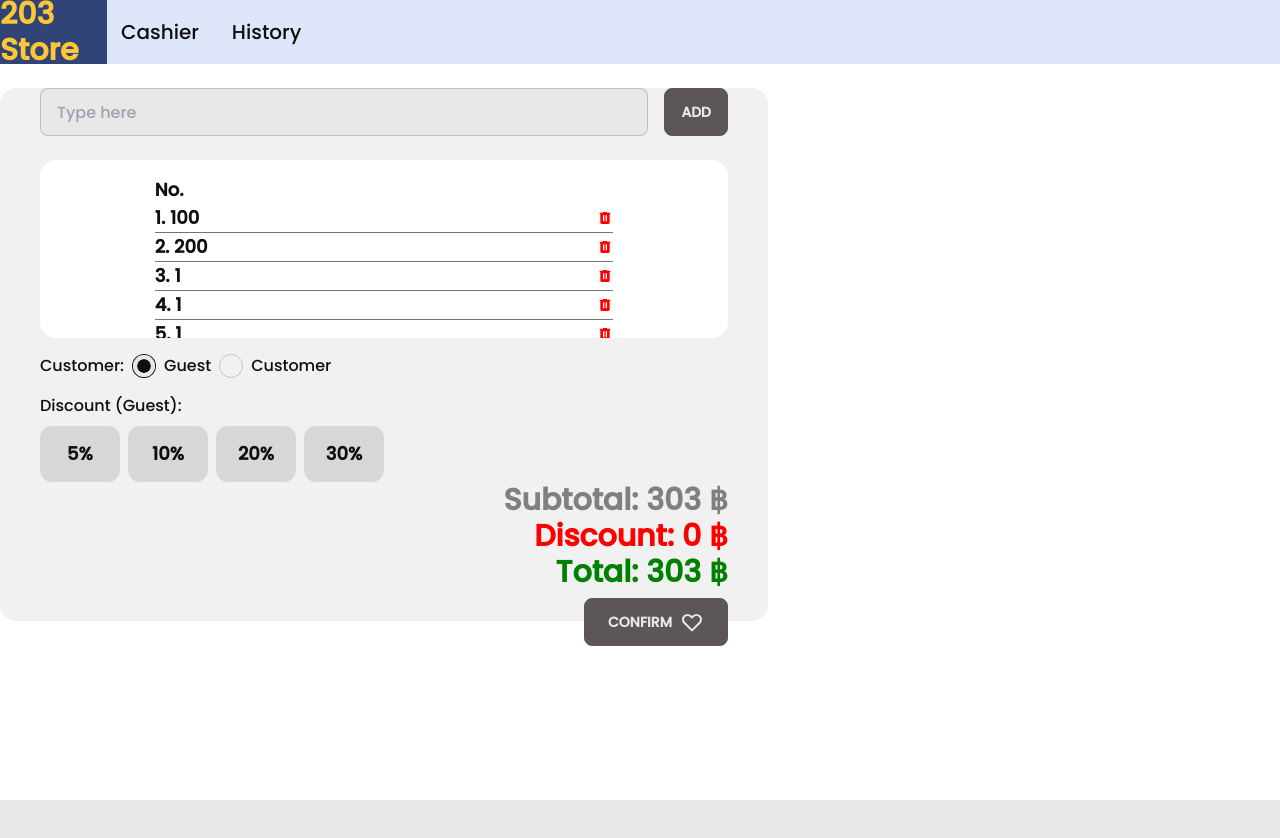
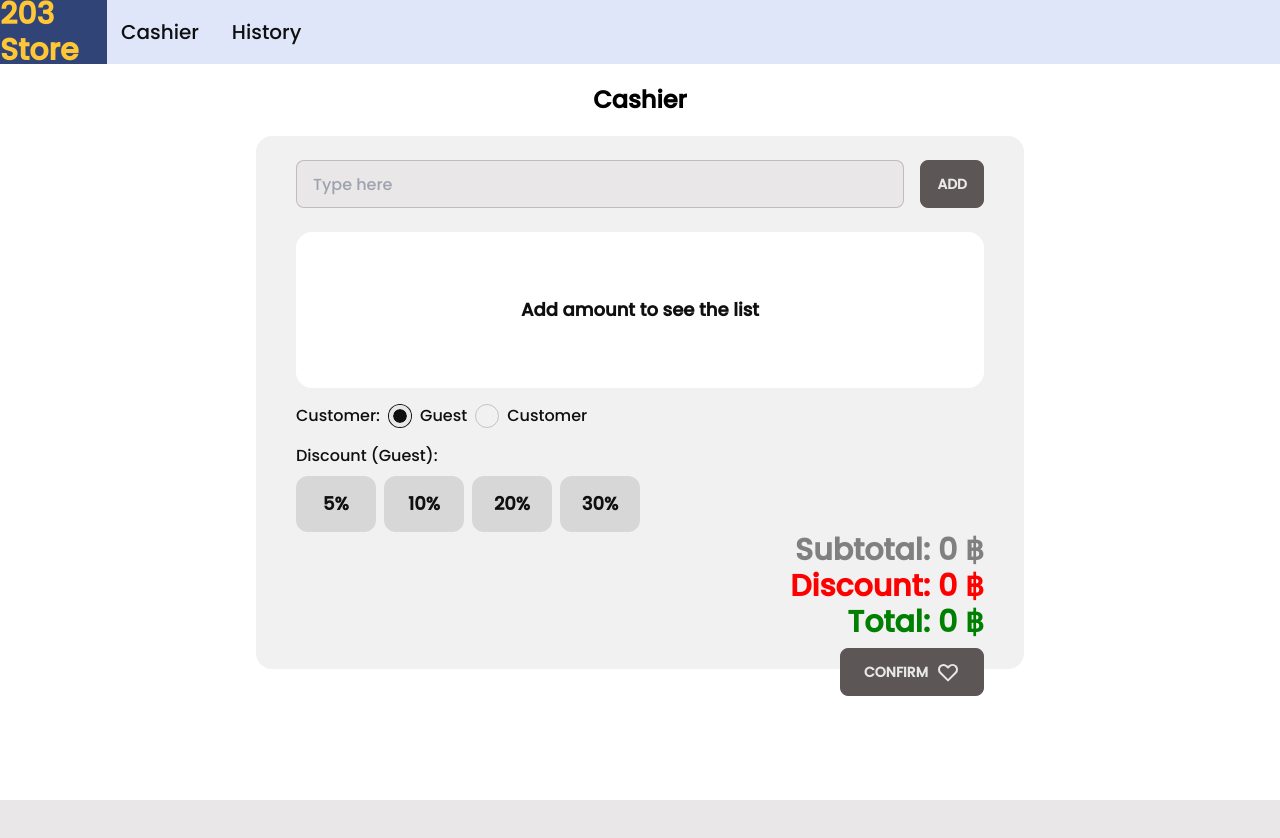
Before and after one commit to TanasitISTG/203-Store, a Vue app: page / in a window 1280 px wide. Shown: the top 838 px of the page. Before the commit the page ends 800 px from the top, so only its background shows below. Built offline with nearby package versions, Linux system fonts and the light colour scheme.

Commit message:
Refactor Cashier.vue to import calculation composables and use them in getTotalWithDiscount function

```diff
--- a/src/components/Cashier/Cashier.vue
+++ b/src/components/Cashier/Cashier.vue
@@ -2,27 +2,14 @@
 import { ref, watch } from 'vue';
 import BaseCard from '../Base/BaseCard.vue';
 import DeleteIcon from '../Icons/DeleteIcon.vue';
+import Header from '../Header.vue';
+
+import { getTotal, getDiscount, getTotalWithDiscount } from '../../composables/calculation';
 
 let amount = ref('');
-let amountArray = ref([100, 200, 1, 1, 1]);
+let amountArray = ref([]);
 let discount = ref(0);
 let customerType = ref('Guest')
-
-const getTotal = () => {
-    let total = 0;
-    amountArray.value.forEach((amount) => {
-        total += parseInt(amount);
-    });
-    return total;
-};
-
-const getTotalWithDiscount = () => {
-    return getTotal() - (getTotal() * discount.value / 100);
-}
-
-const getDiscount = () => {
-    return getTotal() * discount.value / 100;
-}
 
 const addAmount = () => {
     if (amount.value === '' || parseInt(amount.value) === 0 || amount.value.length === 0 || isNaN(amount.value) || amount.value === null || amount.value === undefined) {
@@ -46,11 +33,11 @@ const addToHistory = async () => {
                 'Content-Type': 'application/json'
             },
             body: JSON.stringify({
-                amount: getTotalWithDiscount(),
+                amount: getTotalWithDiscount(discount.value, amountArray.value),
                 customerType: customerType.value,
-                discount: `${discount.value}%`,
-                date: new Date().toISOString().split('T')[0],
-                time: new Date().toLocaleTimeString('en-US', { hour12: false }),
+                discountPercentage: discount.value,
+                timestamp: new Date().toLocaleString('th-TH', { hour12: false }),
+                amounts: amountArray.value,
                 isEditted: false,
                 oldData: null
             })
@@ -72,19 +59,19 @@ watch([amountArray.value, customerType], () => {
     if (customerType.value === 'Guest') {
         discount.value = 0;
     } else {
-        if (getTotal() >= 400) {
+        if (getTotal(amountArray.value) >= 400) {
             discount.value = 5;
         }
-        if (getTotal() >= 800) {
+        if (getTotal(amountArray.value) >= 800) {
             discount.value = 10;
         }
-        if (getTotal() >= 1200) {
+        if (getTotal(amountArray.value) >= 1200) {
             discount.value = 20;
         }
-        if (getTotal() >= 1600) {
+        if (getTotal(amountArray.value) >= 1600) {
             discount.value = 30;
         }
-        if (getTotal() < 400) {
+        if (getTotal(amountArray.value) < 400) {
             discount.value = 0;
         }
     }
@@ -92,15 +79,17 @@ watch([amountArray.value, customerType], () => {
 </script>
 
 <template>
-    <BaseCard width="w-3/5" height="h-2/3" backgroundColor="bg-[#F1F1F1]">
-        <div class="flex flex-row space-x-4 mt-6 mx-10">
+    <div class="w-full h-full flex flex-col items-center">
+        <Header title="Cashier" class="m-5" />
+        <BaseCard width="w-3/5" height="h-2/3" backgroundColor="bg-[#F1F1F1]" class="pb-16">
+            <div class="flex flex-row space-x-4 pt-6 mx-10">
                 <input type="text" placeholder="Type here" class="input input-bordered w-full max-w-5xl" v-model="amount"
                     @keyup.enter="addAmount()" />
                 <button class="btn" @click="addAmount()">Add</button>
             </div>
 
             <BaseCard width="w-1/1" height="h-1/3" backgroundColor="bg-white" class="mx-10 mt-6 overflow-auto scrollbar">
-            <div class="w-2/3 h-ful mx-auto pt-4">
+                <div class="w-2/3 h-ful mx-auto pt-4" v-if="amountArray.length !== 0">
                     <p class="text-lg font-semibold">No.</p>
                     <div v-for="(amount, index) in amountArray" :key="index">
                         <div class="w-full flex flex-row">
@@ -114,6 +103,9 @@ watch([amountArray.value, customerType], () => {
                         <hr class="border-stone-500" />
                     </div>
                 </div>
+                <div class="h-full flex justify-center items-center" v-else>
+                    <p class="text-lg font-semibold">Add amount to see the list</p>
+                </div>
             </BaseCard>
 
             <div class="w-4/5 flex flex-col mx-10">
@@ -121,7 +113,8 @@ watch([amountArray.value, customerType], () => {
                     <p>Customer:</p>
                     <input type="radio" name="radio-1" class="radio" value="Guest" v-model="customerType" checked />
                     <p>Guest</p>
-                <input type="radio" name="radio-1" class="radio radio-base-100" value="Customer" v-model="customerType" />
+                    <input type="radio" name="radio-1" class="radio radio-base-100" value="Customer"
+                        v-model="customerType" />
                     <p>Customer</p>
                 </div>
 
@@ -153,9 +146,11 @@ watch([amountArray.value, customerType], () => {
             </div>
 
             <div class="flex flex-col mx-10">
-            <p class="text-right text-3xl font-semibold" style="color: grey">Subtotal: {{ getTotal() }} ฿</p>
-            <p class="text-right text-3xl font-semibold" style="color: red">Discount: {{ getDiscount() }} ฿</p>
-            <p class="text-right text-3xl font-semibold" style="color: green">Total: {{ getTotalWithDiscount() }} ฿</p>
+                <p class="text-right text-3xl font-semibold" style="color: grey">Subtotal: {{ getTotal(amountArray) }} ฿</p>
+                <p class="text-right text-3xl font-semibold" style="color: red">Discount: {{
+                    getDiscount(discount, amountArray) }} ฿</p>
+                <p class="text-right text-3xl font-semibold" style="color: green">Total: {{ getTotalWithDiscount(discount,
+                    amountArray) }} ฿</p>
                 <div class="flex flex-row justify-end mt-2">
                     <button class="btn gap-2 w-36" @click="addToHistory()">
                         Confirm
@@ -168,6 +163,7 @@ watch([amountArray.value, customerType], () => {
                 </div>
             </div>
         </BaseCard>
+    </div>
 </template>
 
 
```
Lines whose indentation alone changed are shown as unchanged.
